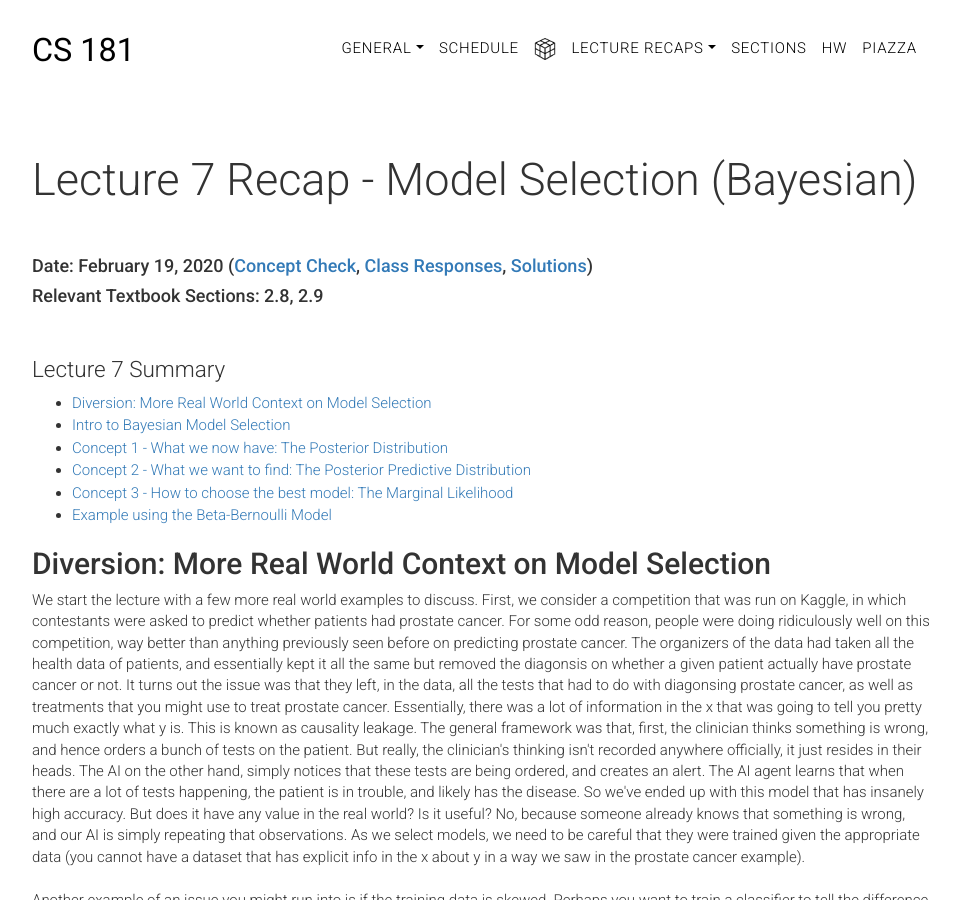
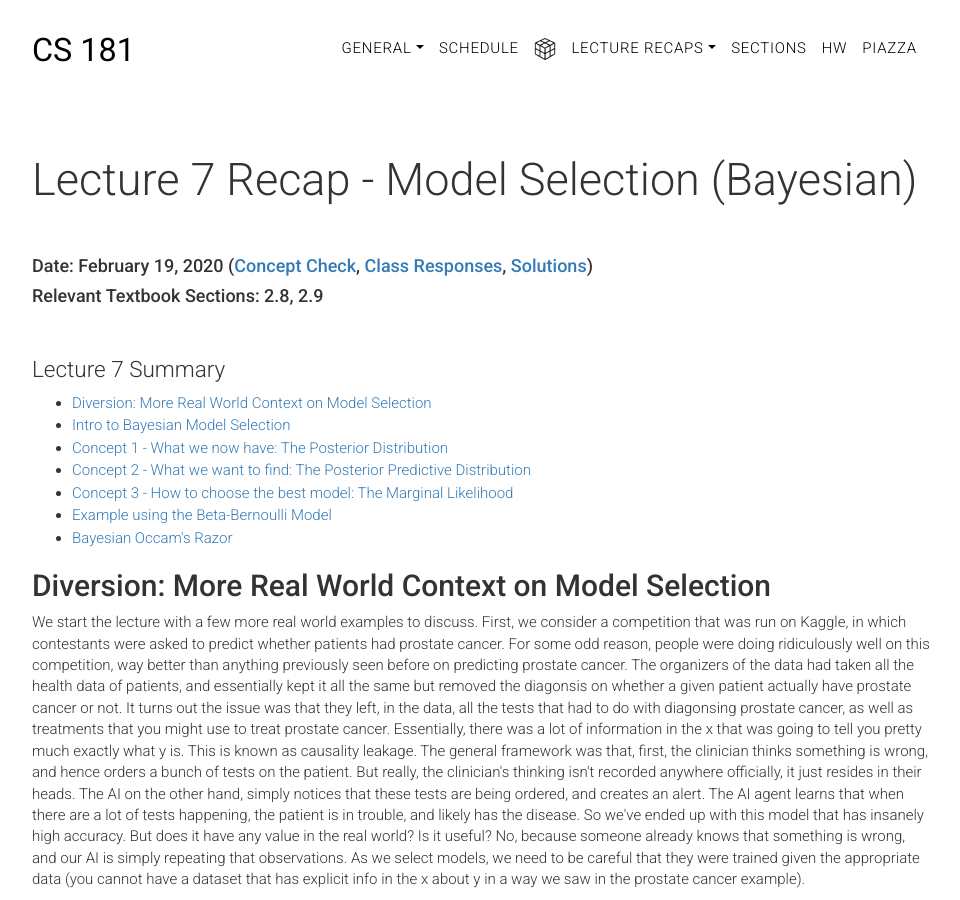
Before and after one commit to harvard-ml-courses/cs181-web-2020, a Jekyll site: the page built from recap7.html, in a window 1280 px wide and 900 px high. Shown: the whole window, without its empty margins (158-1118 px from the left). Built offline with Jekyll 4.4.1, drawn with Linux system fonts in a browser that asks for light colours; formulas are drawn with MathJax 3; some of the changed lines change nothing that is shown.

Commit message:
fixed typos in recap7

```diff
--- a/recap7.html
+++ b/recap7.html
@@ -21,6 +21,7 @@ weight: 0
         <li><a href="#recap7_4">Concept 2 - What we want to find: The Posterior Predictive Distribution</a></li>
         <li><a href="#recap7_5">Concept 3 - How to choose the best model: The Marginal Likelihood</a></li>
         <li><a href="#recap7_6">Example using the Beta-Bernoulli Model</a></li>
+        <li><a href="#recap7_7">Bayesian Occam's Razor</a></li>
       </ul>
 
       <h2 id="recap7_1">Diversion: More Real World Context on Model Selection</h2>
@@ -77,7 +78,7 @@ weight: 0
 
       We can break it down into the above, by integrating over all the possible w's. Overall, the model with the highest p(Y | X) is the model you want. It's essentially saying, given the prior on w that we have, let's look at each w and find the likelihood of Y for each w and weight it by the corresponding probablity of w, leading us to get a marginal (also known as integrated) likelihood of Y overall. The model with the highest likelihood, is a way of selecting the best model.
 
-      <h2 id="recap7_5">Example using the Beta-Bernoulli Model</h2>
+      <h2 id="recap7_6">Example using the Beta-Bernoulli Model</h2>
 
       <h3>1. Defining the Bernoulli Part</h3>
 
@@ -151,7 +152,7 @@ weight: 0
 
       <u>Student Question: Why is the MLE 1?</u> We had 2 head flips, we don't consider any prior, and so we divide 2 head flips over 2 total flips and get 1.
 
-      <h2>Bayesian Occam's Razor</h2>
+      <h2 id="recap7_7">Bayesian Occam's Razor</h2>
 
       The idea of Occam's Razor is often times, the simpler model is better (amongst the feasible choices). The intuition behind this in the Bayesian sense is as follows. <br><br>
 
```
